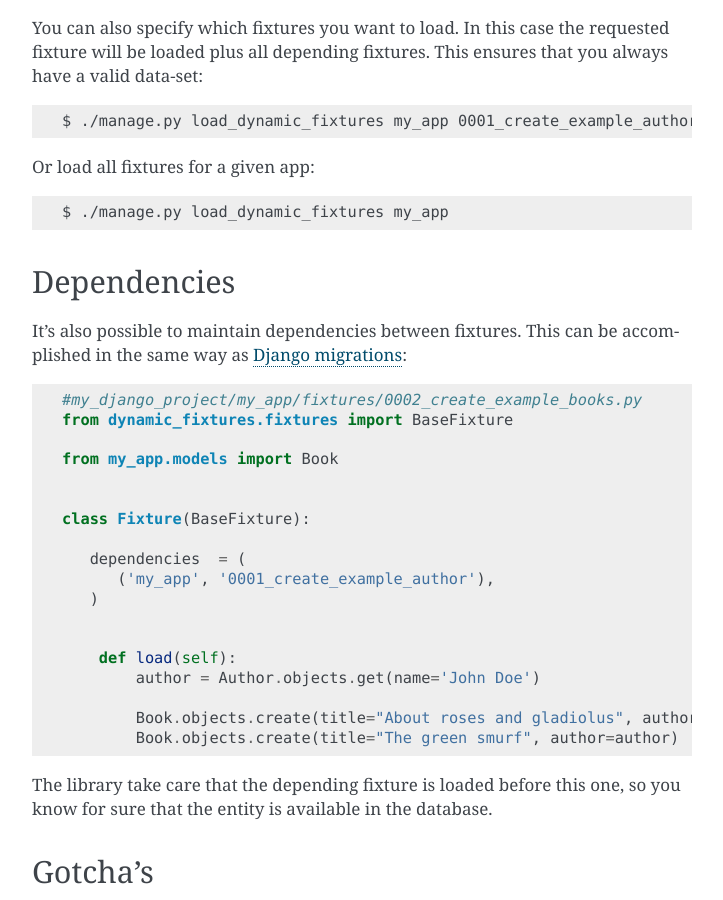
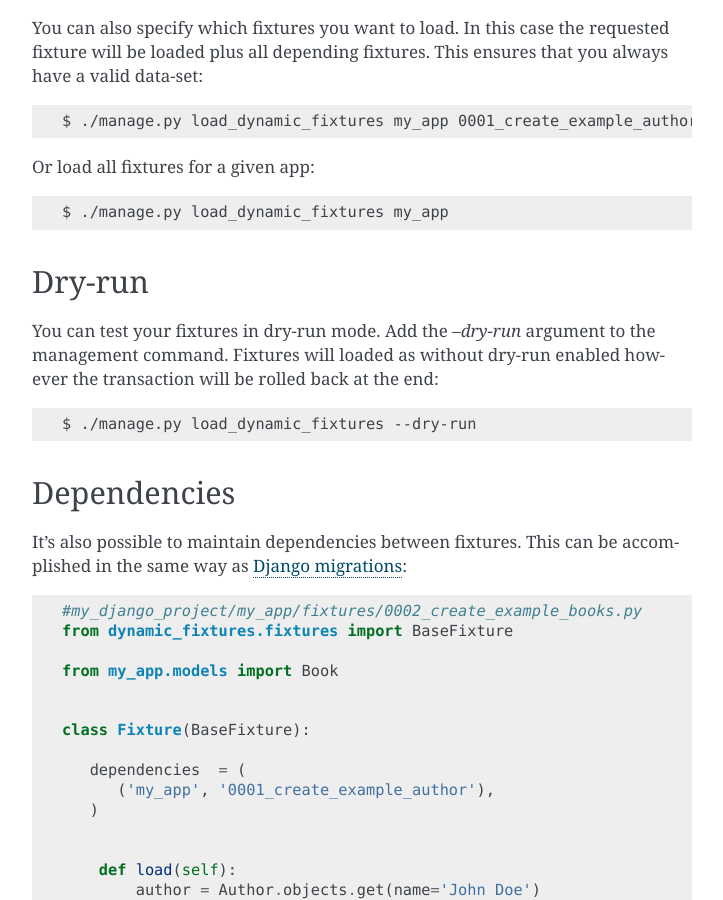
Before and after one commit to Peter-Slump/django-dynamic-fixtures, a Sphinx documentation site: the page built from docs/source/index.rst, in a window 1280 px wide and 900 px high, scrolled down 2151 px. Shown: the whole window, without its empty margins (388-1111 px from the left). Built offline with Sphinx 7.4.7, drawn with Linux system fonts in a browser that asks for light colours.

Commit message:
Add some documentation etc.

```diff
--- a/docs/source/index.rst
+++ b/docs/source/index.rst
@@ -113,6 +113,16 @@ Or load all fixtures for a given app::
 
    $ ./manage.py load_dynamic_fixtures my_app
 
+Dry-run
+=======
+
+You can test your fixtures in dry-run mode. Add the `--dry-run` argument to the
+management command. Fixtures will loaded as without dry-run enabled however the
+transaction will be rolled back at the end::
+
+  $ ./manage.py load_dynamic_fixtures --dry-run
+
+
 .. _dependencies:
 
 Dependencies
--- a/setup.py
+++ b/setup.py
@@ -45,11 +45,11 @@ setup(
     classifiers=[
         'Development Status :: 5 - Production/Stable',
         'Environment :: Console',
-        'Framework :: Django :: 1.7',
         'Framework :: Django :: 1.8',
         'Framework :: Django :: 1.9',
         'Framework :: Django :: 1.10',
         'Framework :: Django :: 1.11',
+        'Framework :: Django :: 2.0',
         'Intended Audience :: Developers',
         'License :: OSI Approved :: MIT License',
         'Programming Language :: Python :: 2.7',
```
